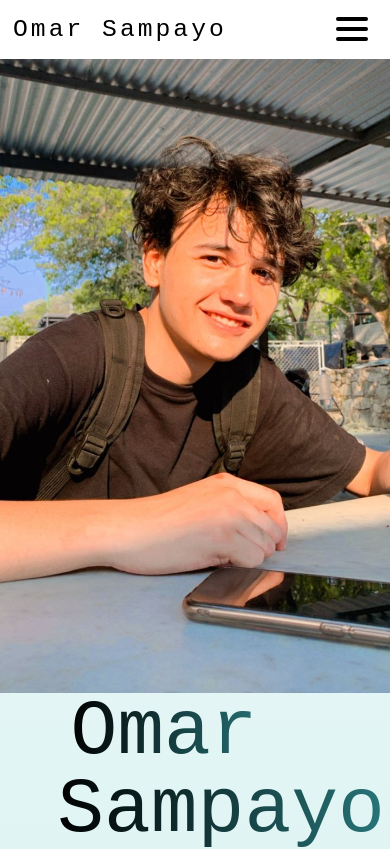
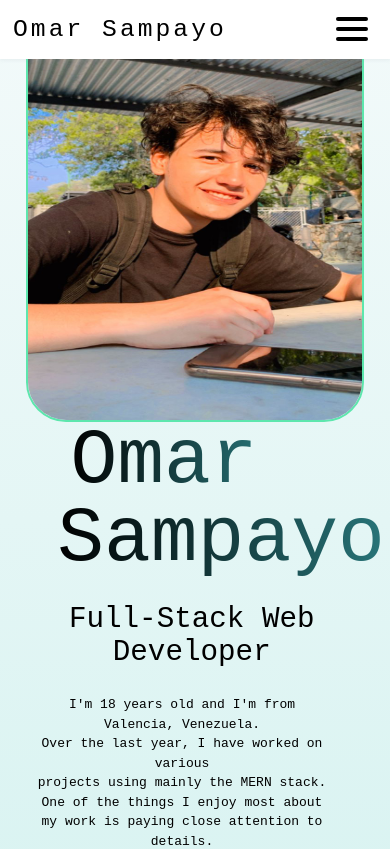
Before and after one commit to Omarx32/Portfolio-Fase-1, a React (Vite) app: page / in a window 390 px wide. Shown: the top 849 px of the page. Built offline with nearby package versions, Linux system fonts and the light colour scheme.

Commit message:
responsive 910%

```diff
--- a/src/Components/View.module.css
+++ b/src/Components/View.module.css
@@ -1,4 +1,9 @@
-
+.imgMe{
+  width: 40vh;
+  height: 50vh;
+  border-radius: 40px;
+    border: 2px solid rgb(93, 230, 173) ;
+   }
 .parrafo{
     line-height: 1.2; /* Ajusta según tus necesidades */
   font-size: 14px; /* Ajusta el tamaño de fuente según tus necesidades */
```
